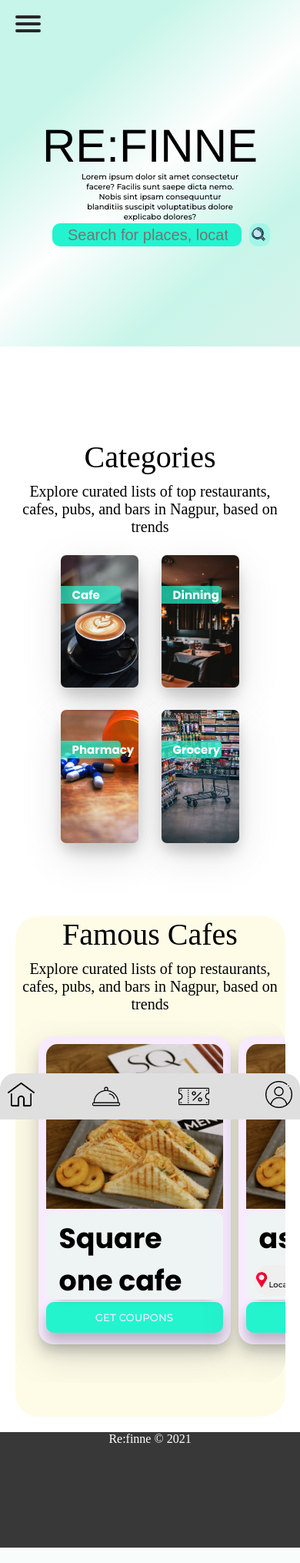
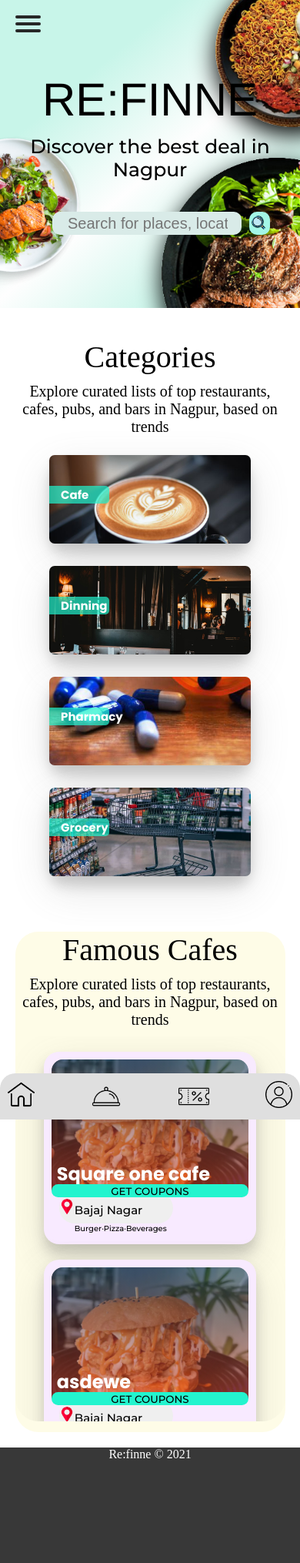
Before and after one commit to aryanndwi123/refinne-django, a Django app: page / in a window 390 px wide. Shown: the whole page at 77% size. Run offline with Django 3.2, Linux system fonts and the light colour scheme; data comes from the database, SQL or seed files in the repository; parts of the project's set-up code (start-up, migrations or seed data) failed here and were passed over; some libraries are stand-ins or nearby versions; some web fonts are replaced.

Commit message:
feat(frontend):component changes

```diff
--- a/home/views.py
+++ b/home/views.py
@@ -126,8 +126,13 @@ def handleSignup(request):
         if len(username) < 10:
             messages.error(request,"Username is too short")
 
+        if pass1 != pass2:
+            messages.error(request,"Password does not match")
+        if len(pass1) < 5:
+            messages.error(request,"Password is too short")
 
-        myuser = User.objects.create_user(username=username,email=email,password=pass1,age= age,first_name=fname,last_name=lname,phone_number=pnumber)
+
+        myuser = User.objects.create_user(username=username,email=email,password=pass1,first_name=fname,last_name=lname)
         myuser.first_name =fname
         myuser.last_name = lname
         myuser.save()
--- a/static/style.css
+++ b/static/style.css
@@ -473,6 +473,10 @@ body{
 .primeimg{
     float: right;
 }
+.primeimgphone{
+    float: right;
+    display: none;
+}
 
 
 
@@ -557,8 +561,11 @@ body{
     overflow-x: auto;
 
 }
-.container-product-coupon::-webkit-scrollbar{
-    height: 10px;
+.container-product-coupon::-webkit-scrollbar {
+
+    width: 1px;
+    background: #000000;
+
 }
 
 .product-category{
@@ -631,6 +638,8 @@ body{
 
 
 }
+
+
 
 .display-category-box{
     height: 80%;
@@ -666,8 +675,8 @@ body{
     width: 100%; /* Full width */
     height: 100%; /* Full height */
     overflow: auto; /* Enable scroll if needed */
-    background-color: rgb(0,0,0); /* Fallback color */
-    background-color: rgba(0,0,0,0.4); /* Black w/ opacity */
+    background-color: rgb(185, 185, 185); /* Fallback color */
+    background-color: rgba(236, 59, 59, 0.4); /* Black w/ opacity */
   }
   .modal-image{
     height:300px;
@@ -753,6 +762,36 @@ body{
 .contaier-intro-text{
     position: absolute;
     display: inline;
+}
+
+.img-gradient{
+    position:relative;
+    display:inline-block;
+    width: 100%;
+  }
+
+
+  /*
+  #002f4b,#dc4225
+  Convert HEX to RGBA - http://hex2rgba.devoth.com/
+  */
+  .img-gradient:after {
+    border-radius: 15px 15px 0px 0px;
+    content:'';
+    position:absolute;
+    left:0; top:0;
+    width:100%; height:100%;
+    display:inline-block;
+    background: -moz-linear-gradient(top, rgba(0,47,75,0.5) 0%, rgba(220, 66, 37, 0.5) 100%); /* FF3.6+ */
+    background: -webkit-gradient(linear, left top, left bottom, color-stop(0%,rgba(220, 66, 37, 0.5)), color-stop(100%,rgba(0,47,75,0.5))); /* Chrome,Safari4+ */
+    background: -webkit-linear-gradient(top, rgba(0,47,75,0.5) 0%,rgba(220, 66, 37, 0.5) 100%); /* Chrome10+,Safari5.1+ */
+    background: -o-linear-gradient(top, rgba(0,47,75,0.5) 0%,rgba(220, 66, 37, 0.5) 100%); /* Opera 11.10+ */
+    background: -ms-linear-gradient(top, rgba(0,47,75,0.5) 0%,rgba(220, 66, 37, 0.5) 100%); /* IE10+ */
+    background: linear-gradient(to bottom, rgba(0,47,75,0.5) 0%,rgba(220, 66, 37, 0.5) 100%); /* W3C */
+    filter: progid:DXImageTransform.Microsoft.gradient( startColorstr='#002f4b', endColorstr='#00000000',GradientType=0 ); /* IE6-9 */
+  }
+  .img-gradient img{
+    display:block;
   }
 
 
@@ -1074,7 +1113,7 @@ img[src="https://cdn.000webhost.com/000webhost/logo/footer-powered-by-000webhost
 
 
 ::-webkit-scrollbar {
-    width: 5px;
+    width: 2px;
   }
 
   /* Track */
@@ -1091,7 +1130,7 @@ img[src="https://cdn.000webhost.com/000webhost/logo/footer-powered-by-000webhost
 
   /* Handle on hover */
   ::-webkit-scrollbar-thumb:hover {
-    background: #000000;
+    background: #7e7e7e;
   }
 
 @media only screen and (max-width: 1000px){
@@ -1313,19 +1352,22 @@ img[src="https://cdn.000webhost.com/000webhost/logo/footer-powered-by-000webhost
     .site-subtext{
         text-align: left;
         font-family: 'Montserrat';
-        font-size: 10px;
+        font-size: 25px;
         font-weight: 300;
-        color: rgb(0, 0, 0);
-        padding-left: 104px;
+        color: rgb(0 0 0);
+        padding-left: 10%;
         height: 63px;
-        width: 80%;
+        width: 90%;
         position: absolute;
         z-index: 2;
-        margin-top: 218px;
+        margin-top: 170px;
         text-align: center;
     }
     .primeimg{
         display: none;
+    }
+    .primeimgphone{
+        display: block;
     }
     .upper-centered-objects1{
         background-image: url('#000000');
@@ -1337,16 +1379,20 @@ img[src="https://cdn.000webhost.com/000webhost/logo/footer-powered-by-000webhost
         display: none;
     }
     .introimg{
-        height: 450px;
+        height: 400px;
+        overflow: hidden;
     }
     .search-bar{
         height: 30px;
         width: 90%;
+        background-color: #d9ebe8;
     }
     .search-box{
         width: 70%;
-        margin-top: 285px;
+        margin-top: 270px;
         margin-left: 20%;
+        height: 10px;
+        position: absolute;
     }
     .search-icon{
         height: 30px;
@@ -1359,14 +1405,15 @@ img[src="https://cdn.000webhost.com/000webhost/logo/footer-powered-by-000webhost
         padding-left: 0px;
         width: 100%;
         text-align: center;
-        margin-top: 150px;
+        margin-top: 90px;
     }
 
     .whole-content{
         width: 100%;
     }
     .upper-center-body{
-        height: 500px;
+        height: 650px;
+        margin-top: -80px;
     }
     .product-category{
         width: 100%;
@@ -1399,8 +1446,8 @@ img[src="https://cdn.000webhost.com/000webhost/logo/footer-powered-by-000webhost
         width: 20%;
     }
     .display-category-box{
-        height: 150%;
-        width: 35%;
+        height: 100%;
+        width: 90%;
         border-radius: 20px;
         margin: 5%;
         /* padding: 10px; */
@@ -1421,6 +1468,14 @@ img[src="https://cdn.000webhost.com/000webhost/logo/footer-powered-by-000webhost
     }
 
     .container-product-coupon{
+        padding: 30px;
+        padding-top: 0px;
+        max-height: 500px;
+        border-radius: 30px;
+        margin-top: 10px;
+        margin-bottom: 70px;
+        display: block;
+        overflow-y: auto;
 
     }
     .w3-content{
@@ -1441,40 +1496,63 @@ img[src="https://cdn.000webhost.com/000webhost/logo/footer-powered-by-000webhost
 
     }
     .button-check-survey{
-        margin-top: 145px;
+        z-index: 2;
+        margin-top: 47px;
+        position: relative;
+        /* z-index: 5; */
+        height: 17px;
+        box-shadow: none;
+        color: black;
+    }
+    .button-check-survey:hover{
+        border: none;
+        box-shadow: none;
     }
     .coupon-details{
         margin-bottom: 7%;
-        padding: 10px;
+        padding: 0px;
+        padding-left: 10px;
         padding-top: 0px;
         margin-top: 0px;
         border-radius: 10px;
         font-family: 'Montserrat', 'Arial Narrow', Arial, sans-serif;
         width: 100%;
-        height: 60%;
+        height: 55%;
         overflow-y: auto;
         font-size: 10px;
         color: #000000;
-        background-color: #eef4f3;
-        /* box-shadow: 0px 10px 10px -15px #111; */
+        background-color: #f8eaff;
+        box-shadow: none;
         position: relative;
     }
     .coupon-box-description{
-        font-size: 1.5vh;
+        font-size: 100%;
+        padding-left: 20px;
     }
     .find-state{
-        font-size: 10px;
+        font-size: 150%;
+    }
+    .coupon-name{
+        margin-top: -50px;
+        font-size: 150%;
+
+        color: #ffffff;
     }
     .container-display-coupon-box{
-        height: 400px;
-        width: 270px;
-        border-radius: 20px;
-        margin: 20px;
+        height: 250px;
+        width: 95%;
+        /* margin: 19px; */
         padding: 10px;
-        margin-left: 0px;
-        margin-right: 10px;
+        /* margin-left: 0px; */
+        /* margin-left: 15%; */
+        /* margin-right: 10px; */
+        margin: auto;
+        margin-top: 20px;
         background-color: #f8eaff;
         box-shadow: 0 12px 16px 0 rgb(82 82 82 / 24%), 0 17px 50px 0 rgb(105 105 105 / 19%);
+    }
+    .coupon-image{
+        height: 170px;
     }
 
     .nav-hamburger{
@@ -1608,15 +1686,12 @@ img[src="https://cdn.000webhost.com/000webhost/logo/footer-powered-by-000webhost
     padding: 75px;
     padding-top: 60px;
     padding-bottom: 100px;
-
-  background: #ededed;
+    background: #c9fffa;
     list-style-type: none;
     -webkit-font-smoothing: antialiased;
-  /* to stop flickering of text in safari */
-
+    border-radius: 10px;
     transform-origin: 0% 0%;
     transform: translate(-100%, 0);
-
     transition: transform 0.5s cubic-bezier(0.77,0.2,0.05,1.0);
 }
 
--- a/templates/base.html
+++ b/templates/base.html
@@ -81,10 +81,14 @@
       <div class="upper-centered-objects">
 
         <div class="site-text">RE:FINNE</div>
-        <div class="site-subtext">Lorem ipsum dolor sit amet consectetur facere? Facilis sunt saepe dicta nemo. Nobis sint ipsam consequuntur blanditiis suscipit voluptatibus dolore explicabo dolores?</div>
+        <div class="site-subtext">Discover the best deal in Nagpur</div>
         <div class="primeimg" style="border-radius: 680px;box-shadow: 0px 10px 30px black;height:200px;margin-right: 20px;"><img src="{% static 'primephoto/3.png' %}" style="height:200px;width:200px;margin-top:0px;margin-right: 0px;"alt=""></div>
         <div class="primeimg" style="border-radius: 580px;box-shadow: 0px 10px 30px black; height:300px;margin-top:200px;margin-right: -60px;"><img src="{% static 'primephoto/2.png' %}" style="height:300px;width:300px;"alt=""></div>
         <div class="primeimg" style="margin-right: -100px;margin-right: -200px;"><img src="{% static 'primephoto/1.png' %}" style="height:200px;width:200px;"alt=""></div>
+
+        <div class="primeimgphone" style="border-radius: 680px;box-shadow: 0px 10px 30px black;height:200px;margin-right: -90px;margin-top: -40px;"><img src="{% static 'primephoto/3.png' %}" style="height:200px;width:200px;margin-top:0px;margin-right: 0px;"alt=""></div>
+        <div class="primeimgphone" style="border-radius: 580px;box-shadow: 0px 10px 30px black; height:300px;margin-top:200px;margin-right: -230px;"><img src="{% static 'primephoto/2.png' %}" style="height:300px;width:300px;"alt=""></div>
+        <div class="primeimgphone" style="margin-left: -94px;margin-top: 170px;float: left;"><img src="{% static 'primephoto/1.png' %}" style="height:200px;width:200px;"alt=""></div>
         <form method="get" action="/search">
             <div class="search-box" style="">
                 <input type="search" placeholder="Search for places, location, services" class="search-bar" name="query" id="query">
--- a/templates/home/home.html
+++ b/templates/home/home.html
@@ -3,17 +3,22 @@
 
 {% block container-product-coupon %}
 {% for cou in allCoupons %}
+<a href="coupons/{{cou.slug}}" class="mobile-display-coupon-box">
 <div class="container-display-coupon-box">
     <img src="discount-tag.png" alt="" class="discount-tag" >
 
     <div class="coupon-display-image">
-      <img src="{% static 'square one/1.jpg' %}" class="coupon-image" alt="">
-      <div class="coupon-details"><div class="coupon-name">{{cou.name}}</div>
-      <div class="coupon-location-api"><input type="hidden" name="saddr" id="id1" value="Delhi"><button class="find-state" onclick="findMyState()" style="margin-left: 0px; "><img src="{% static 'placeholder.png' %}" style="height:20px;width:20px; "alt="">Location</button><div class="coupon-review-api"></div></div>
-      <div class="coupon-box-description">A unique expirience for your pallette. The variable of the variety on your plate</div> </div>
+
+      <div class="img-gradient"><img src="{% static 'square one/1.jpg' %}" class="coupon-image" alt=""></div>
+      <div class="coupon-name">{{cou.name}}</div>
+      <div class="coupon-details">
+      <div class="coupon-location-api"><input type="hidden" name="saddr" id="id1" value="Delhi"><button class="find-state" onclick="findMyState()" style="margin-left: 0px; "><img src="{% static 'placeholder.png' %}" style="height:20px;width:20px; "alt="">Bajaj Nagar</button><div class="coupon-review-api"></div></div>
+      <div class="coupon-box-description">Burger·Pizza·Beverages</div> </div>
     </div>
     <a href="coupons/{{cou.slug}}"><button href="#" class="button-check-survey">GET COUPONS</button></a>
   </div>
+</a>
+
   {% endfor %}
 
 {% endblock container-product-coupon %}
```
Also changed, not shown: static/square one/1.jpg. Lines whose indentation alone changed are shown as unchanged.
